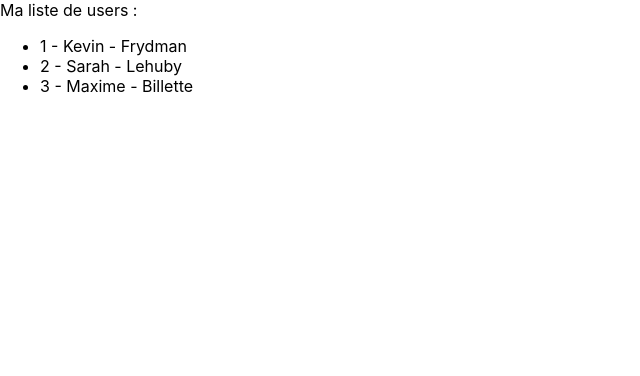
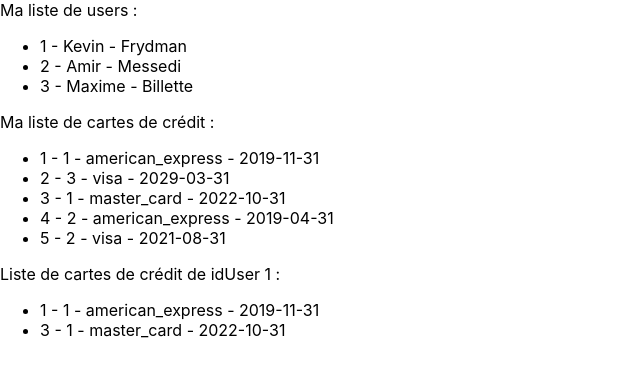
Before and after one commit to Billette/watermelon, a React (Create React App) app: page / in a window 1280 px wide. Shown: the top 376 px of the page, without its empty margins (0-640 px from the left). Built offline with nearby package versions, Linux system fonts and the light colour scheme.

Commit message:
First Common Step
Amir joined the team, so here we put the basis of the project

```diff
--- a/package.json
+++ b/package.json
@@ -2,6 +2,7 @@
   "name": "watermelon",
   "version": "0.1.0",
   "private": true,
+  "description" : "maxime billette - amir messedi",
   "dependencies": {
     "react": "^16.10.2",
     "react-dom": "^16.10.2",
--- a/src/App.js
+++ b/src/App.js
@@ -1,12 +1,12 @@
 import React from 'react';
 import './App.css';
-import UserList from './connection/ConnectionUser.js';
+import ConnectionUser from './connection/ConnectionUser.js';
 
 function App() {
   return (
 
     <div>
-      <UserList/>
+      <ConnectionUser/>
     </div>
   );
 }
--- a/src/connection/ConnectionUser.js
+++ b/src/connection/ConnectionUser.js
@@ -1,26 +1,19 @@
 import React, {Component} from 'react';
-import {userList} from '../database/Users.js';
+import request from '../database/Request.js';
 
 
-class UserList extends Component {
-
-    getUsers(){
-        let users = userList.map((item) => {
-            return (
-                <li key={`${item.id}`}>
-                    {item.id} - {item.firstName} - {item.lastName}
-                </li>
-            );
-        });
-
-        return users;
-    }
+class ConnectionUser extends Component {
 
     render(){
         return(
-            <div> Ma liste de users : <ul> {this.getUsers()} </ul> </div>
+            <div className='listFromDB'>
+                <div> Ma liste de users : <ul> {request.getUsers()} </ul> </div>
+                <div> Ma liste de cartes de crédit : <ul> {request.getCreditCards()} </ul> </div>
+                <div> Liste de cartes de crédit de idUser 1 : <ul> {request.getCreditCardsOfUser(1)} </ul> </div>
+            </div>
         )
     }
+
 }
 
-export default UserList;
+export default ConnectionUser;
--- /dev/null
+++ b/src/database/CreditCards.js
@@ -0,0 +1,40 @@
+let creditCards = [
+    {
+        id: 1,
+        idUser: 1,
+        lastFour: '3249',
+        brand: 'american_express',
+        expireAt: '2019-11-31',
+    },
+    {
+        id: 2,
+        idUser: 3,
+        lastFour: '2222',
+        brand: 'visa',
+        expireAt: '2029-03-31',
+    },
+    {
+        id: 3,
+        idUser: 1,
+        lastFour: '9821',
+        brand: 'master_card',
+        expireAt: '2022-10-31',
+    },
+    {
+        id: 4,
+        idUser: 2,
+        lastFour: '3239',
+        brand: 'american_express',
+        expireAt: '2019-04-31',
+    },
+    {
+        id: 5,
+        idUser: 2,
+        lastFour: '1226',
+        brand: 'visa',
+        expireAt: '2021-08-31',
+    },
+
+];
+
+export {creditCards};
--- /dev/null
+++ b/src/database/Request.js
@@ -0,0 +1,49 @@
+import React from 'react';
+import {userList} from './Users.js';
+import {creditCards} from './CreditCards.js';
+
+
+const request = {
+
+    getUsers: function(){
+        var users = userList.map((user) => {
+            return (
+                <li key={`${user.id}`}>
+                    {user.id} - {user.firstName} - {user.lastName}
+                </li>
+            );
+        });
+
+        return users;
+    },
+
+    getCreditCards : function(){
+        var cards = creditCards.map((card) => {
+            return (
+                <li key={`${card.id}`}>
+                    {card.id} - {card.idUser} - {card.brand} - {card.expireAt}
+                </li>
+            );
+        });
+
+        return cards;
+    },
+
+    getCreditCardsOfUser : function(idUser){
+        var cardsOfUser = creditCards.map((card) => {
+            if(card.idUser === idUser){
+                return (
+                    <li key={`${card.id}`}>
+                        {card.id} - {card.idUser} - {card.brand} - {card.expireAt}
+                    </li>
+                );
+            } else {
+                return null;
+            }
+        });
+
+        return cardsOfUser;
+    }
+}
+
+export default request;
--- a/src/database/users.js
+++ b/src/database/users.js
@@ -2,17 +2,26 @@ let userList = [
     {
         id: 1,
         firstName: 'Kevin',
-        lastName: 'Frydman'
+        lastName: 'Frydman',
+        email: 'kevin.frydman@esquad.co',
+        password: 'kefry1234',
+        isAdmin: false
     },
     {
         id: 2,
-        firstName: 'Sarah',
-        lastName: 'Lehuby'
+        firstName: 'Amir',
+        lastName: 'Messedi',
+        email: 'amir.messedi@edu.ece.fr',
+        password: 'amirBG75',
+        isAdmin: true
     },
     {
         id: 3,
         firstName: 'Maxime',
-        lastName: 'Billette'
+        lastName: 'Billette',
+        email: 'maxime.billette@gmail.com',
+        password: 'maxou123',
+        isAdmin: false
     }
 ];
 
```
